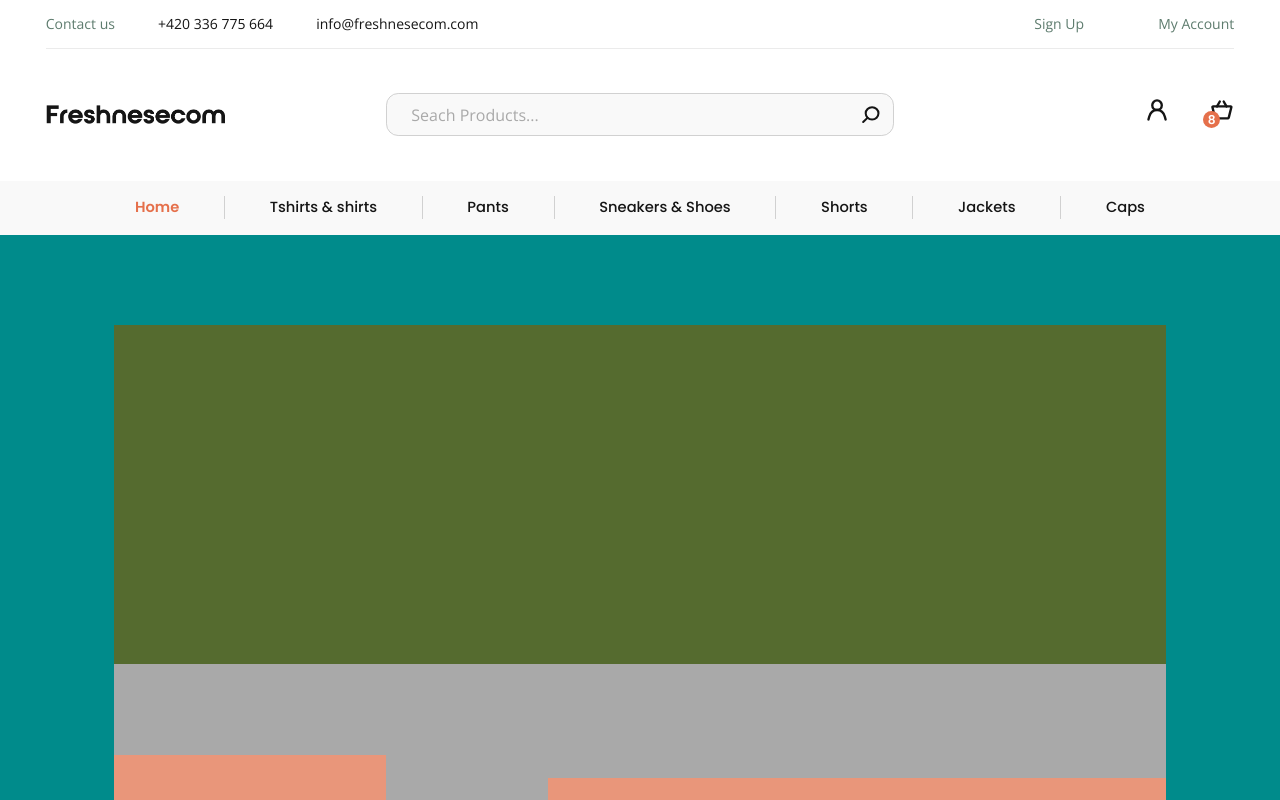
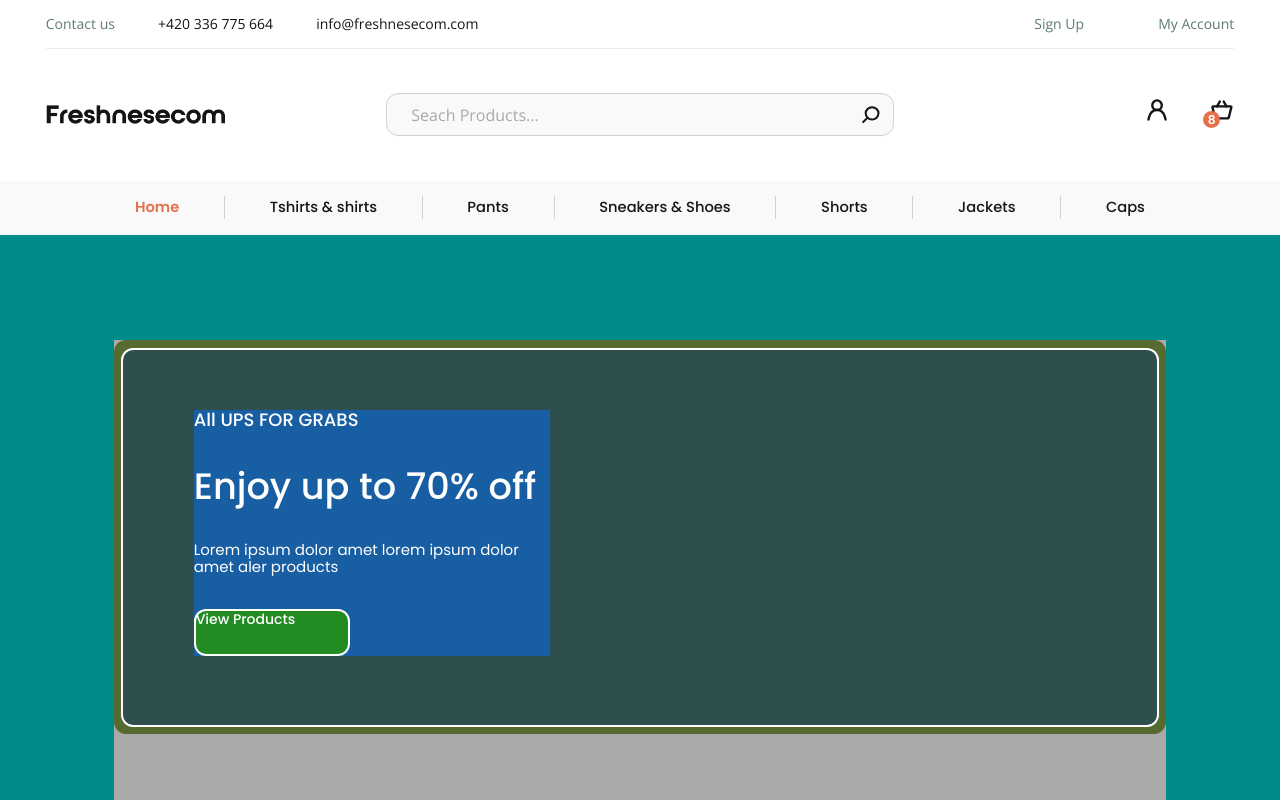
Before and after one commit to Albeiromr/Ecommerce-clean-template, a React (Create React App) app: page / in a window 1280 px wide. Shown: the top 800 px of the page. Built offline with nearby package versions, Linux system fonts and the light colour scheme.

Commit message:
Add the footer subcontainer element with its text

```diff
--- a/src/components/Footer/0px-599px.scss
+++ b/src/components/Footer/0px-599px.scss
@@ -21,10 +21,81 @@
     &__article {
       width: 100%;
       height: 65.656%;
+      border-radius: clamp(7.5px, 2.205vw, 13px);
       background-color: darkolivegreen;
       position: absolute;
       top: 0;
       left: 0;
+      display: flex;
+      justify-content: center;
+      align-items: center;
+    }
+
+    &__article-subcontainer {
+      width: 97.904%;
+      height: 98.234%;
+      background: darkslategray;
+      border-radius: clamp(7.5px, 2.205vw, 13px);
+      border: 2px #ffffff solid;
+      position: relative;
+    }
+
+    &__article-text-box {
+      width: 69.179%;
+      height: 41.312%;
+      background: dodgerblue;
+      position: absolute;
+      top: 8.687%;
+      left: 14.583%;
+      display: flex;
+      flex-direction: column;
+      align-items: left;
+      justify-content: space-between;
+    }
+
+    &__article-title {
+      margin: 0;
+      padding: 0;
+      color: #ffffff;
+      font-family: $primary-font;
+      font-weight: 500;
+      font-size: clamp(16px, 4.118vw, 20px);
+    }
+
+    &__article-subtitle {
+      margin: 0;
+      padding: 0;
+      color: #ffffff;
+      font-family: $primary-font;
+      font-weight: 500;
+      font-size: clamp(20.13px, 6.679vw, 40px);
+    }
+
+    &__article-paragraph {
+      margin: 0;
+      padding: 0;
+      color: #ffffff;
+      font-family: $primary-font;
+      font-weight: 400;
+      font-size: clamp(14px, calc(0.8em + 0.1vw), 22px);
+    }
+
+    &__article-button {
+      width: 48.05%;
+      height: 20.094%;
+      background: forestgreen;
+      border-radius: clamp(10px, 0.952vw, 18px);
+      border: 2px #ffffff solid;
+      cursor: pointer;
+    }
+
+    &__article-button-text {
+      margin: 0;
+      padding: 0;
+      color: #ffffff;
+      font-family: $primary-font;
+      font-weight: 500;
+      font-size: clamp(14px, 3.603vw, 17px);
     }
 
     &__social {
--- a/src/components/Footer/1025px-1920px.scss
+++ b/src/components/Footer/1025px-1920px.scss
@@ -4,7 +4,7 @@
   .footer {
     width: 100%;
     max-width: 1650px;
-    height: 49.01vw;
+    height: 57.03vw;
     max-height: 941px;
     position: relative;
     background: darkcyan;
@@ -21,10 +21,81 @@
     &__article {
       width: 100%;
       height: 67.914%;
+      border-radius: clamp(10px, 0.952vw, 18px);
       background-color: darkolivegreen;
       position: absolute;
       top: 0;
       left: 0;
+      display: flex;
+      align-items: center;
+      justify-content: center;
+    }
+
+    &__article-subcontainer {
+      width: 98.666%;
+      height: 96.259%;
+      background: darkslategray;
+      border-radius: clamp(10px, 0.952vw, 18px);
+      border: 2px #ffffff solid;
+      position: relative;
+    }
+
+    &__article-text-box {
+      width: 34.484%;
+      height: 65.439%;
+      background: rgb(24, 94, 163);
+      position: absolute;
+      top: 16.155%;
+      left: 6.831%;
+      display: flex;
+      flex-direction: column;
+      align-items: left;
+      justify-content: space-between;
+    }
+
+    &__article-title {
+      margin: 0;
+      padding: 0;
+      color: #ffffff;
+      font-family: $primary-font;
+      font-weight: 500;
+      font-size: clamp(18px, 1.151vw, 19px);
+    }
+
+    &__article-subtitle {
+      margin: 0;
+      padding: 0;
+      color: #ffffff;
+      font-family: $primary-font;
+      font-weight: 500;
+      font-size: clamp(30px, 2.869vw, 49px);
+    }
+
+    &__article-paragraph {
+      margin: 0;
+      padding: 0;
+      color: #ffffff;
+      font-family: $primary-font;
+      font-weight: 400;
+      font-size: clamp(15px, calc(0.85em + 0.1vw), 17px);
+    }
+
+    &__article-button {
+      width: 43.886%;
+      height: 19.062%;
+      background: forestgreen;
+      border-radius: clamp(10px, 0.952vw, 18px);
+      border: 2px #ffffff solid;
+      cursor: pointer;
+    }
+
+    &__article-button-text {
+      margin: 0;
+      padding: 0;
+      color: #ffffff;
+      font-family: $primary-font;
+      font-weight: 500;
+      font-size: clamp(14px, 0.969vw, 16px);
     }
 
     &__social {
--- a/src/components/Footer/600px-1024px.scss
+++ b/src/components/Footer/600px-1024px.scss
@@ -19,10 +19,81 @@
     &__article {
       width: 100%;
       height: 48.379%;
+      border-radius: 1.115vw;
       background-color: darkolivegreen;
       position: absolute;
       top: 0;
       left: 0;
+      display: flex;
+      align-items: center;
+      justify-content: center;
+    }
+
+    &__article-subcontainer {
+      width: 98.667%;
+      height: 96.259%;
+      background: darkslategray;
+      border-radius: 1.115vw;
+      border: 2px #ffffff solid;
+      position: relative;
+    }
+
+    &__article-text-box {
+      width: 40.58%;
+      height: 80.258%;
+      background: dodgerblue;
+      position: absolute;
+      top: 9.957%;
+      left: 6.831%;
+      display: flex;
+      flex-direction: column;
+      align-items: left;
+      justify-content: space-between;
+    }
+
+    &__article-title {
+      margin: 0;
+      padding: 0;
+      color: #ffffff;
+      font-family: $primary-font;
+      font-weight: 500;
+      font-size: 2.083vw;
+    }
+
+    &__article-subtitle {
+      margin: 0;
+      padding: 0;
+      color: #ffffff;
+      font-family: $primary-font;
+      font-weight: 500;
+      font-size: 3.977vw;
+    }
+
+    &__article-paragraph {
+      margin: 0;
+      padding: 0;
+      color: #ffffff;
+      font-family: $primary-font;
+      font-weight: 400;
+      font-size: clamp(14px, calc(0.7em + 0.1vw), 16px);
+    }
+
+    &__article-button {
+      width: 48.049%;
+      height: 20.093%;
+      background: forestgreen;
+      border-radius: clamp(10px, 0.952vw, 18px);
+      border: 2px #ffffff solid;
+      cursor: pointer;
+    }
+
+    &__article-button-text {
+      margin: 0;
+      padding: 0;
+      color: #ffffff;
+      font-family: $primary-font;
+      font-weight: 500;
+      font-size: 1.822vw;
     }
 
     &__social {
--- a/src/components/Footer/Footer.tsx
+++ b/src/components/Footer/Footer.tsx
@@ -7,9 +7,20 @@ const Footer = () => {
   return (
     <footer className="footer">
       <div className="footer__subcontainer">
-        <article className="footer__article"></article>
-        <div className='footer__social'></div>
-        <div className='footer__copyright'></div>
+        <article className="footer__article">
+          <div className="footer__article-subcontainer">
+            <div className="footer__article-text-box">
+              <p className="footer__article-title">All UPS FOR GRABS</p>
+              <h2 className="footer__article-subtitle">Enjoy up to 70% off</h2>
+              <p className="footer__article-paragraph">Lorem ipsum dolor amet lorem ipsum dolor amet aler products </p>
+              <div className="footer__article-button">
+                <p className="footer__article-button-text">View Products</p>
+              </div>
+            </div>
+          </div>
+        </article>
+        <div className="footer__social"></div>
+        <div className="footer__copyright"></div>
       </div>
     </footer>
   );
```
